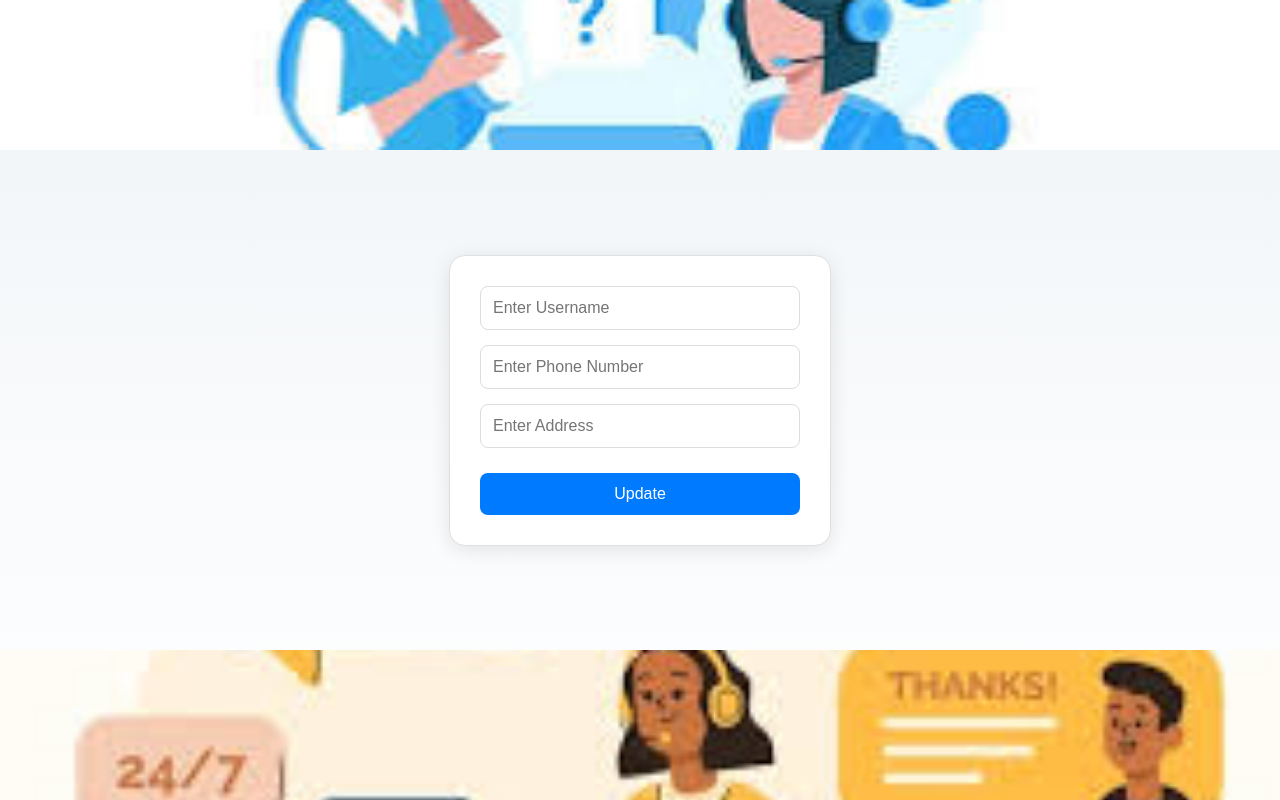
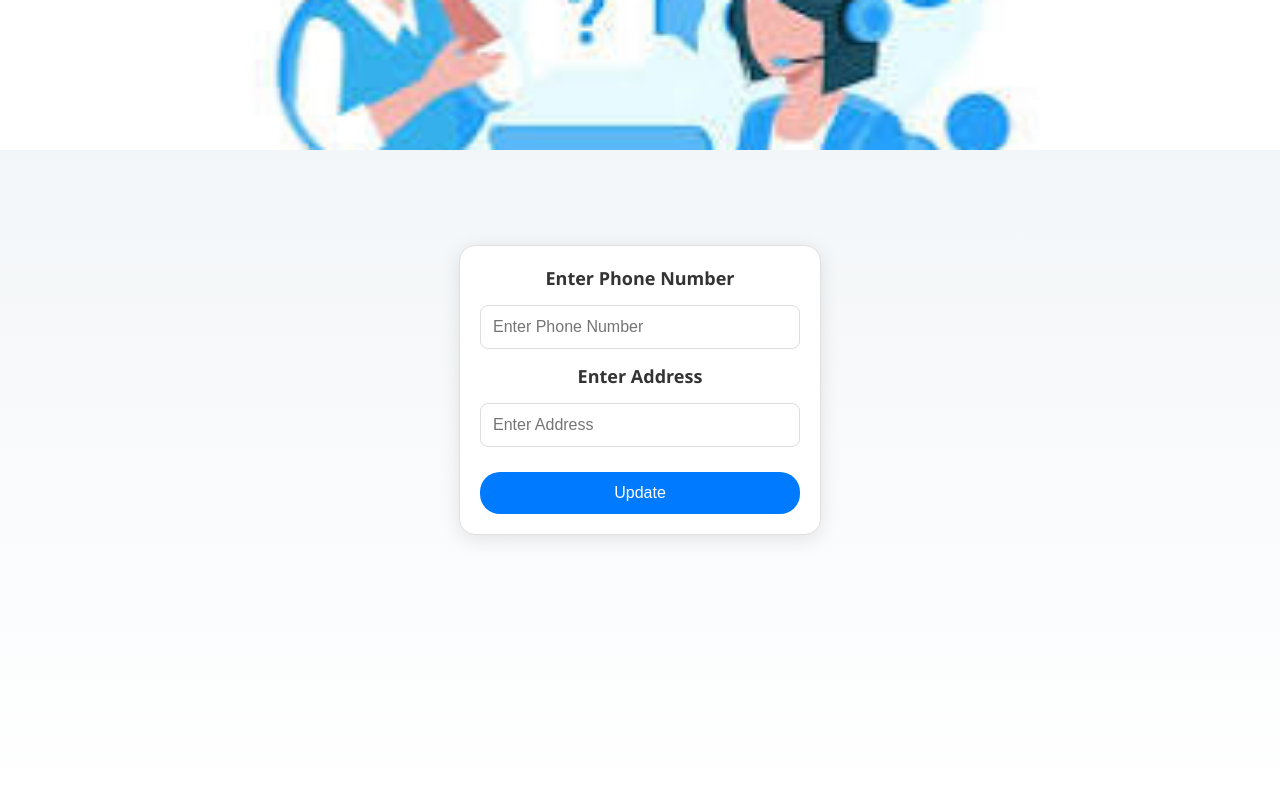
Before and after one commit to Akagaowisg288akajhah/Akagaowisg288akajhah.github.io, a plain HTML site: page index.html in a window 1280 px wide. Drawn offline with Linux system fonts and the light colour scheme.

Commit message:
Update index.html

```diff
--- a/index.html
+++ b/index.html
@@ -15,7 +15,6 @@
             font-family: 'Segoe UI', Tahoma, Geneva, Verdana, sans-serif;
             background: linear-gradient(to bottom, #f0f4f7, #ffffff);
             position: relative;
-            overflow: hidden;
         }
 
         img.top-image {
@@ -28,20 +27,10 @@
             z-index: 1;
         }
 
-        img.bottom-image {
-            position: absolute;
-            bottom: 0;
-            left: 0;
-            width: 100%;
-            max-height: 150px;
-            object-fit: cover;
-            z-index: 1;
-        }
-
         .box {
             background-color: white;
             border: 1px solid #e0e0e0;
-            padding: 30px;
+            padding: 20px;
             border-radius: 16px;
             box-shadow: 0px 4px 20px rgba(0, 0, 0, 0.1);
             width: 320px;
@@ -49,9 +38,16 @@
             display: flex;
             flex-direction: column;
             z-index: 2;
+            margin-bottom: 20px;
         }
 
-        input[type="text"], input[type="number"] {
+        .box h2 {
+            margin: 0 0 15px 0;
+            font-size: 18px;
+            color: #333;
+        }
+
+        input[type="number"], input[type="text"] {
             width: 100%;
             padding: 12px;
             margin-bottom: 15px;
@@ -61,12 +57,22 @@
             font-size: 16px;
         }
 
+        input[type="number"] {
+            -moz-appearance: textfield;
+        }
+
+        input[type="number"]::-webkit-outer-spin-button,
+        input[type="number"]::-webkit-inner-spin-button {
+            -webkit-appearance: none;
+            margin: 0;
+        }
+
         button {
             padding: 12px;
             border: none;
             background-color: #007bff;
             color: white;
-            border-radius: 8px;
+            border-radius: 20px;
             cursor: pointer;
             margin-top: 10px;
             font-size: 16px;
@@ -105,6 +111,7 @@
 
         .success button {
             background-color: #28a745;
+            border-radius: 20px;
         }
 
         .success button:hover {
@@ -117,8 +124,9 @@
     <img src="1.jpg" alt="Top Image" class="top-image">
 
     <div class="box" id="infoBox">
-        <input type="text" id="username" placeholder="Enter Username">
-        <input type="number" id="phone" placeholder="Enter Phone Number">
+        <h2>Enter Phone Number</h2>
+        <input type="number" id="phone" placeholder="Enter Phone Number" maxlength="10" oninput="limitInputLength(this)">
+        <h2>Enter Address</h2>
         <input type="text" id="address" placeholder="Enter Address">
         <button onclick="updateInfo()">Update</button>
     </div>
@@ -127,14 +135,18 @@
         <div class="loading-circle"></div>
     </div>
 
-    <div class="success" id="successMessage">
+    <div class="box success" id="successMessage">
         Address updated successfully!
         <button onclick="reloadForm()">Okay</button>
     </div>
 
-    <img src="2.jpg" alt="Bottom Image" class="bottom-image">
+    <script>
+        function limitInputLength(element) {
+            if (element.value.length > element.maxLength) {
+                element.value = element.value.slice(0, element.maxLength);
+            }
+        }
 
-    <script>
         function updateInfo() {
             var infoBox = document.getElementById('infoBox');
             var loadingMessage = document.getElementById('loadingMessage');
@@ -153,11 +165,10 @@
         function reloadForm() {
             document.getElementById('successMessage').style.display = 'none';
             document.getElementById('infoBox').style.display = 'block';
-            document.getElementById('username').value = '';
             document.getElementById('phone').value = '';
             document.getElementById('address').value = '';
         }
     </script>
 
 </body>
-            </html>
+                                        </html>
```
